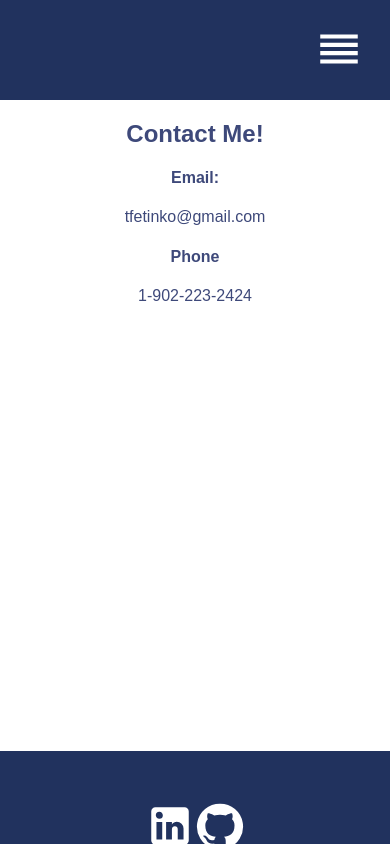
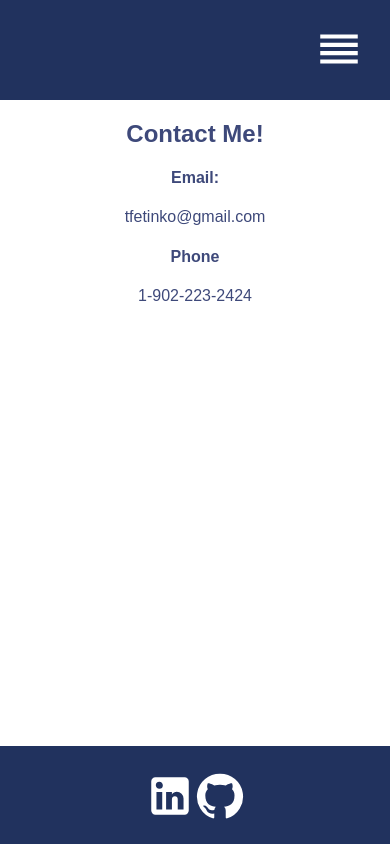
Before and after one commit to tyfetinko/website, a React (Create React App) app in the folder frontend/: page /contact in a window 390 px wide. Built offline with nearby package versions, Linux system fonts and the light colour scheme.

Commit message:
editted footer

```diff
--- a/frontend/src/styles/Footer.css
+++ b/frontend/src/styles/Footer.css
@@ -8,11 +8,12 @@
   height: 11%;
   background-color:#21325e;
 
+  padding-bottom: 5px;
   }
 
   .socialMedia svg {
     color: white;
-    padding-top: 50px;
+    padding-top: 25px;
     font-size: 70px;
     cursor: pointer;
   }
@@ -26,3 +27,9 @@
       font-size: 50px;
     }
   }
+  @media only screen and (max-width: 1000px) {
+    .footer svg {
+      font-size: 50px;
+    }
+
+  }
--- a/frontend/src/styles/Skills.css
+++ b/frontend/src/styles/Skills.css
@@ -81,7 +81,7 @@ h3{
 
 
 
-@media  (max-width: 550px) /*ipad*/{
+@media  (max-width: 1000px) /*ipad*/{
   body{
     margin: 0%;
     padding: 0%;
```
